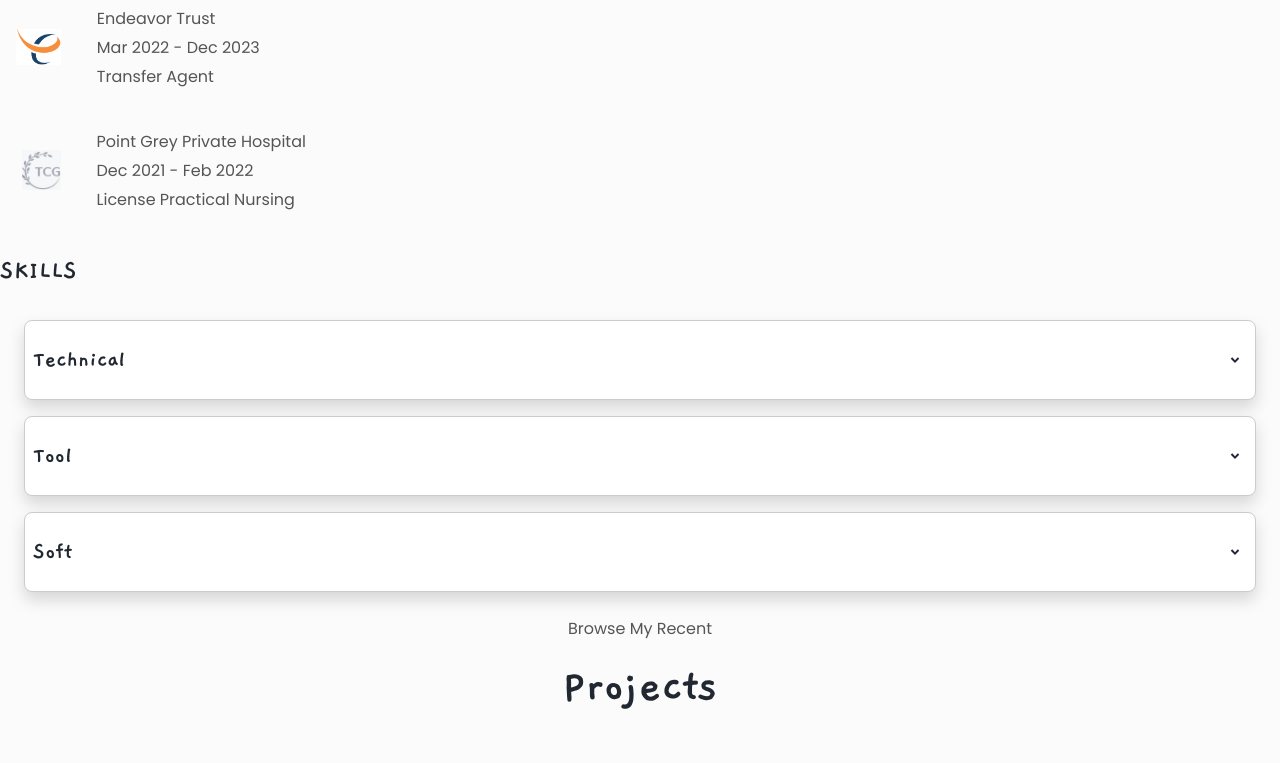
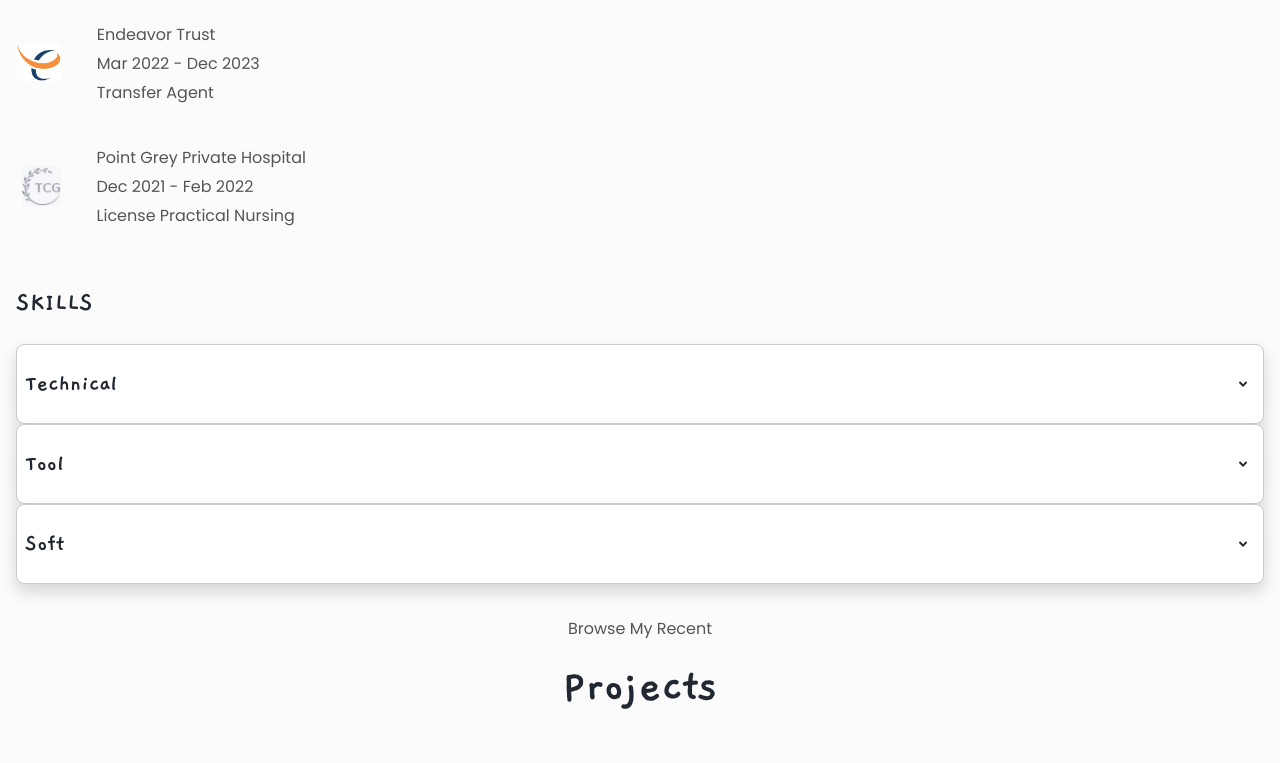
Before and after one commit to Kathp21/katherine-portfolio, a React (Create React App) app: page / in a window 1280 px wide. Shown: the part 1915-2678 px from the top of the page. Built offline with nearby package versions, Linux system fonts and the light colour scheme.

Commit message:
Adjust styling for experience comp'

```diff
--- a/src/components/Dropdown/Dropdown.jsx
+++ b/src/components/Dropdown/Dropdown.jsx
@@ -14,6 +14,7 @@ import { RiArrowDropDownLine } from "react-icons/ri";
                         size={24}
                         onClick={() => setIsOpen(!isOpen)}
                         style={{cursor: "pointer"}}
+                        className={`dropdown__arrow ${isOpen ? "open" : ""}`}
                     />
                 </div>
                 {isOpen && (
--- a/src/components/Dropdown/Dropdown.scss
+++ b/src/components/Dropdown/Dropdown.scss
@@ -3,7 +3,7 @@
 
 
 .dropdown {
-    padding: 0.5rem 1.5rem;
+
 
     &__btn {
         padding: 12px 24px;
@@ -36,6 +36,14 @@
         margin-top: 10px;
         padding: 12px;
 
+    }
+
+    &__arrow{
+        transition: transform 0.3s ease;
+
+        &.open{
+            transform: rotate(180deg);
+        }
     }
 
     &__item{
@@ -75,6 +83,7 @@
 
     &__other-title {
         font-weight: 400;
+        margin-top: 0;
     }
 
     &--other-text {
--- a/src/components/Experience/Experience.jsx
+++ b/src/components/Experience/Experience.jsx
@@ -62,130 +62,12 @@ const Experience = () => {
                     </ul>
                 </div>
             </section>
-            <section>
+            <section className='experience__skills-section'>
                 <h2>SKILLS</h2>
                 <DropdownTechnical/>
                 <DropdownTool/>
                 <DropdownSoftSkills/>
             </section>
-
-
-
-
-
-            {/* <div className='experience__exp-containers'>
-            <div className="experience__details-containers">
-                <div className="experience__details">
-                    <h2 className="experience__sub-title">Frontend Development</h2>
-                    <div className="experience__article-container">
-                        <article className='experience__article'>
-                            <img
-                                src={checkMark}
-                                alt="Experience icon"
-                                className="experience__icon"
-                            />
-                            <h3 className='experience__text'>HTML</h3>
-                        </article>
-                        <article className='experience__article'>
-                            <img
-                                src={checkMark}
-                                alt="Experience icon"
-                                className="experience__icon"
-                            />
-                            <h3 className='experience__text'>CSS/SASS</h3>
-                        </article>
-                        <article className='experience__article'>
-                            <img
-                                src={checkMark}
-                                alt="Experience icon"
-                                className="experience__icon"
-                            />
-                            <h3 className='experience__text'>JavaScript</h3>
-                        </article>
-                        <article className='experience__article'>
-                            <img
-                                src={checkMark}
-                                alt="Experience icon"
-                                className="experience__icon"
-                            />
-                            <h3 className='experience__text'>React</h3>
-                        </article>
-                        <article className='experience__article'>
-                            <img
-                                src={checkMark}
-                                alt="Experience icon"
-                                className="experience__icon"
-                            />
-                            <h3 className='experience__text'>TypeScript</h3>
-                        </article>
-                        <article className='experience__article'>
-                            <img
-                                src={checkMark}
-                                alt="Experience icon"
-                                className="experience__icon"
-                            />
-                            <h3 className='experience__text'>TailwindCSS</h3>
-                        </article>
-                    </div>
-                </div>
-                <div className="experience__details">
-                    <h2 className="experience__sub-title">Backend Development</h2>
-                    <div className="experience__article-container">
-                        <article className='experience__article'>
-                            <img
-                                src={checkMark}
-                                alt="Experience icon"
-                                className="experience__icon"
-                            />
-                            <h3 className='experience__text'>MySQL</h3>
-                        </article>
-                        <article className='experience__article'>
-                            <img
-                                src={checkMark}
-                                alt="Experience icon"
-                                className="experience__icon"
-                            />
-                            <h3 className='experience__text'>Node JS</h3>
-                        </article>
-                        <article className='experience__article'>
-                            <img
-                                src={checkMark}
-                                alt="Experience icon"
-                                className="experience__icon"
-                            />
-                            <h3 className='experience__text'>Express JS</h3>
-                        </article>
-                        <article className='experience__article'>
-                            <img
-                                src={checkMark}
-                                alt="Experience icon"
-                                className="experience__icon"
-                            />
-                            <h3 className='experience__text'>Knex JS</h3>
-                        </article>
-                        <article className='experience__article'>
-                            <img
-                                src={checkMark}
-                                alt="Experience icon"
-                                className="experience__icon"
-                            />
-                            <h3 className='experience__text'>Migration</h3>
-                        </article>
-                        <article className='experience__article'>
-                            <img
-                                src={checkMark}
-                                alt="Experience icon"
-                                className="experience__icon"
-                            />
-                            <h3 className='experience__text'>Git</h3>
-                        </article>
-                    </div>
-                </div>
-            </div>
-            </div>
-            <div className='experience__arrow-container'>
-                <Arrow onClick={handleArrowClick}/>
-            </div> */}
         </section>
     )
 }
--- a/src/components/Experience/Experience.scss
+++ b/src/components/Experience/Experience.scss
@@ -6,7 +6,7 @@
 
     &__text-p1 {
         text-align: center;
-        margin: 0;
+        margin: 1rem 0 0 0;
     }
 
 
@@ -16,7 +16,7 @@
     }
 
     &__subheader {
-        padding: 0 1rem 0 1rem;
+        padding: 0 1rem;
     }
 
     &__container {
@@ -174,4 +174,8 @@
         display: flex;
         justify-content: flex-end;
     }
+
+    &__skills-section{
+        padding: 1rem;
+    }
 }
```
